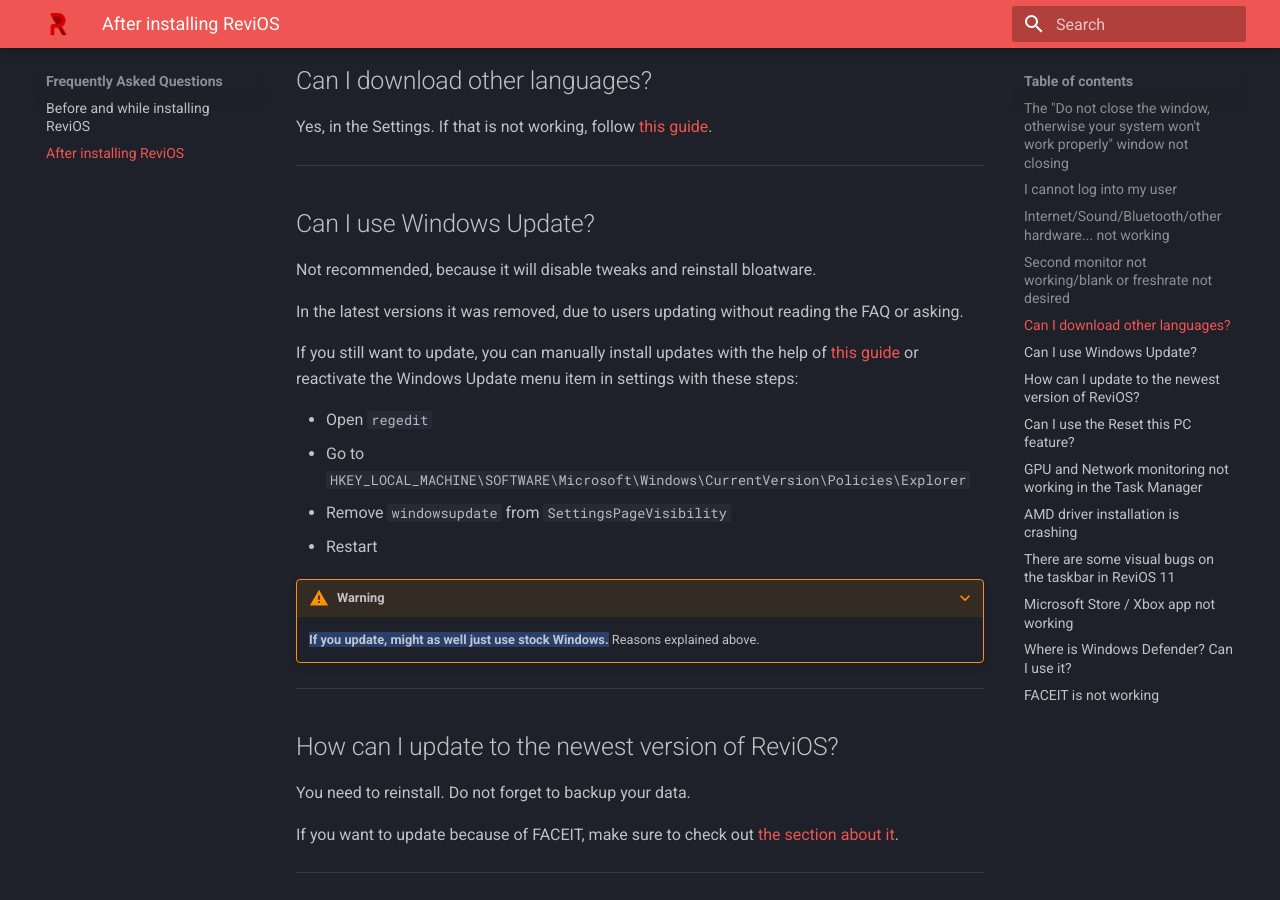
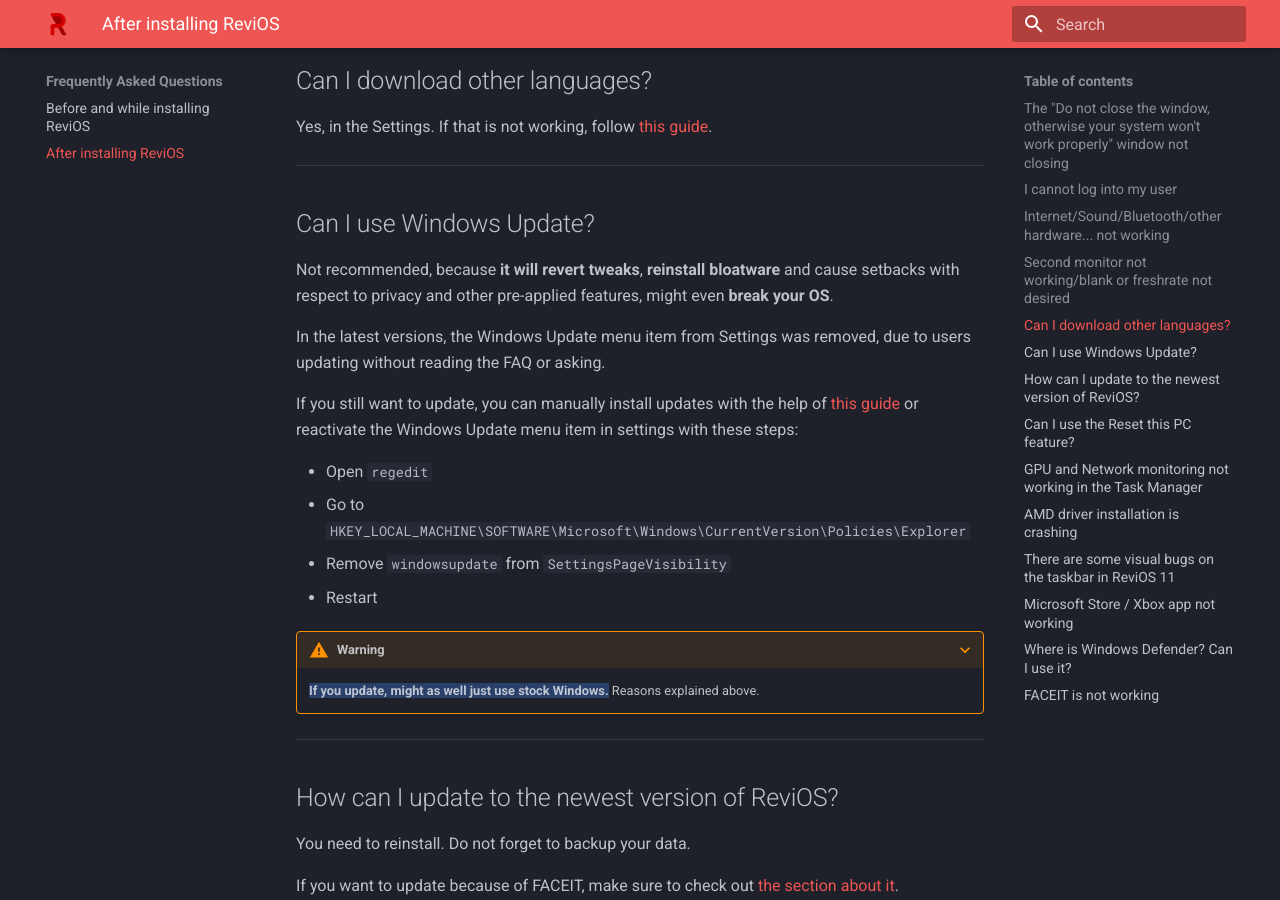
Before and after one commit to dkovacs24/ReviOS_faq, an MkDocs documentation site: the page built from docs/after-install.md, in a window 1280 px wide and 900 px high, scrolled down 1243 px. Built offline with MkDocs 1.6.1 and Material for MkDocs 9.7.7, drawn with Linux system fonts in a browser that asks for light colours.

Commit message:
rephrased update section

```diff
--- a/docs/after-install.md
+++ b/docs/after-install.md
@@ -40,9 +40,9 @@
 
 ## Can I use Windows Update?
 
-Not recommended, because it will disable tweaks and reinstall bloatware.
+Not recommended, because **it will revert tweaks**, **reinstall bloatware** and cause setbacks with respect to privacy and other pre-applied features, might even **break your OS**.
 
-In the latest versions it was removed, due to users updating without reading the FAQ or asking.
+In the latest versions, the Windows Update menu item from Settings was removed, due to users updating without reading the FAQ or asking.
 
 If you still want to update, you can manually install updates with the help of [this guide](https://www.revi.cc/revios/workspace/updating){target=_blank} or reactivate the Windows Update menu item in settings with these steps:
 
```
Also changed, not shown: docs/index.md (+1 -1 lines).
